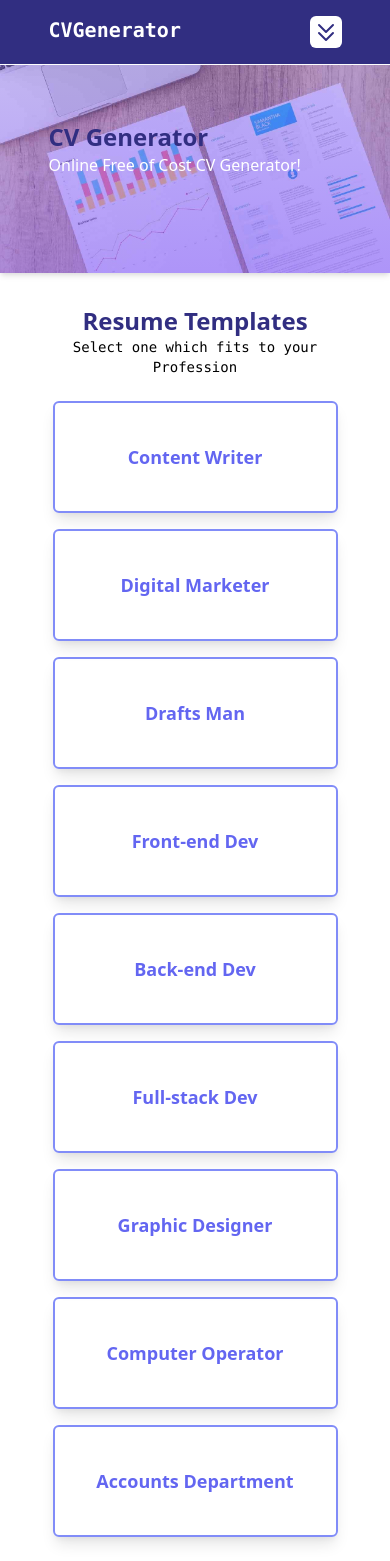
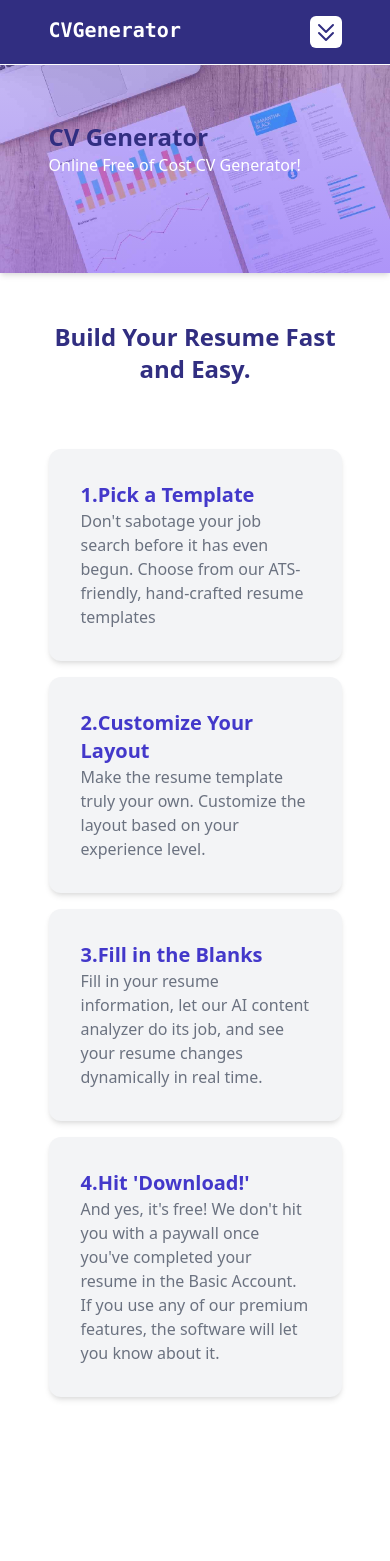
Before and after one commit to mrsaifullah52/cvgenerator, a Next.js app: page / in a window 390 px wide. After the commit the page ends 1429 px from the top, so only its background shows below. Built offline with nearby package versions, Linux system fonts and the light colour scheme.

Commit message:
homepage and resume page content added

```diff
--- a/pages/components/cvdisplay.jsx
+++ b/pages/components/cvdisplay.jsx
@@ -26,16 +26,15 @@ const Cvdisplay=()=>{
 }
 
 const Card=({props})=>{
-  return<div className="has-tooltip w-72 border-2 border-indigo-400 rounded-md shadow-lg p-4 mx-1 my-2
-          transition duration-700 ease-in-out ">
+  return<div className="has-tooltip w-72 border-2 border-indigo-400 rounded-md shadow-lg p-4 mx-1 my-2 ">
 
     <div className="" id="text">
       <h4 className="text-center font-bold text-lg text-indigo-500 py-6 md:py-6 ">{props.title}</h4>
     </div>
 
     <div className="flex flex-row justify-center items-center py-4 md:py-3 text-center" id="actions">
-      <a href={props.link} className="btn-primary">Perview</a>
-      <a href={props.link} className="btn-secondary">Select</a>
+      <a href={`${props.link}`} target="_blank" className="btn-primary">Perview</a>
+      <a href={`cv/${props.link}`} className="btn-secondary">Select</a>
     </div>
   </div>
 }
--- /dev/null
+++ b/pages/components/homepage.jsx
@@ -0,0 +1,66 @@
+const Homepage=()=>{
+  const data=[
+    {
+      num: 1,
+      heading: "Pick a Template",
+      details: "Don't sabotage your job search before it has even begun. Choose from our ATS-friendly, hand-crafted resume templates"
+    },{
+      num: 2,
+      heading: "Customize Your Layout",
+      details: "Make the resume template truly your own. Customize the layout based on your experience level."
+    },{
+      num: 3,
+      heading: "Fill in the Blanks",
+      details: "Fill in your resume information, let our AI content analyzer do its job, and see your resume changes dynamically in real time."
+    },{
+      num: 4,
+      heading: "Hit 'Download!'",
+      details: "And yes, it's free! We don't hit you with a paywall once you've completed your resume in the Basic Account. If you use any of our premium features, the software will let you know about it."
+    }
+  ]
+
+  return<div>
+    <div className="mycontainer">
+      <h2 className="font-black text-2xl md:text-3xl lg:text-4xl text-center text-indigo-900 mt-8 mb-16 ">Build Your Resume Fast and Easy.</h2>
+      <LeftBoxs data={data[0]}/>
+      <RightBoxs data={data[1]}/>
+      <LeftBoxs data={data[2]}/>
+      <RightBoxs data={data[3]}/>
+    </div>
+  </div>
+}
+
+const LeftBoxs=({data})=>{
+  return<div className="my-4 flex flex-col md:flex-row lg:flex-row justify-between items-start">
+
+    <div className="hidden md:block lg:block w-full md:w-1/3 lg:w-1/3 text-4xl font-extrabold">
+      <h2 className="bg-indigo-700 text-indigo-500 float-right inline-block px-10 py-8 rounded-xl">{data.num}</h2>
+    </div>
+
+    <div className="w-full md:w-2/3 lg:w-2/3 bg-gray-100 rounded-xl p-8 md:py-16 lg:py-16 shadow-md">
+      <h3 className="font-bold text-xl md:text-2xl lg:text-2xl text-indigo-700">
+        <b className="inline-block md:hidden lg:hidden">{`${data.num}. `}</b>
+        {data.heading}
+      </h3>
+      <p className="font-medium text-base md:text-lg lg:text-lg text-gray-500 ">{data.details}</p>
+    </div>
+  </div>
+}
+
+const RightBoxs=({data})=>{
+  return<div className="my-4 flex flex-col md:flex-row lg:flex-row justify-between items-start">
+    <div className="w-full md:w-2/3 lg:w-2/3 bg-gray-100 rounded-xl p-8 md:py-16 lg:py-16  shadow-md">
+      <h3 className="font-bold text-xl md:text-2xl lg:text-2xl text-indigo-700">
+        <b className="inline-block md:hidden lg:hidden">{`${data.num}. `}</b>
+        {data.heading}
+      </h3>
+      <p className="font-medium text-base md:text-lg lg:text-lg text-gray-500 ">{data.details}</p>
+    </div>
+
+    <div className="hidden md:block lg:block w-full md:w-1/3 lg:w-1/3 text-4xl font-extrabold">
+      <h2 className="bg-indigo-700 text-indigo-500 float-left inline-block px-10 py-8 rounded-xl">{data.num}</h2>
+    </div>
+  </div>
+}
+
+export default Homepage;
--- /dev/null
+++ b/pages/cv/[page].jsx
@@ -0,0 +1,14 @@
+import {useRouter} from 'next/router';
+import Header from '../components/header';
+
+const Cvform = ()=>{
+  const router = useRouter();
+  const {page} = router.query;
+
+  return <>
+    <Header/>
+    page: {page}
+  </>
+}
+
+export default Cvform
--- a/pages/index.jsx
+++ b/pages/index.jsx
@@ -1,12 +1,12 @@
 import Header from "./components/header"
 import Jumbotrun from "./components/jumbotrun"
-import Cvdisplay from "./components/cvdisplay"
+import Homepage from "./components/homepage"
 
 function index() {
   return<>
     <Header/>
     <Jumbotrun/>
-    <Cvdisplay/>
+    <Homepage/>
   </>
 }
 
--- a/pages/resumes.jsx
+++ b/pages/resumes.jsx
@@ -1,8 +1,10 @@
+import Cvdisplay from "./components/cvdisplay"
 import Header from "./components/header"
 
 const Resumes =()=>{
   return<>
-       <Header/>
+      <Header/>
+      <Cvdisplay/>
   </>
 }
 export default Resumes
```
